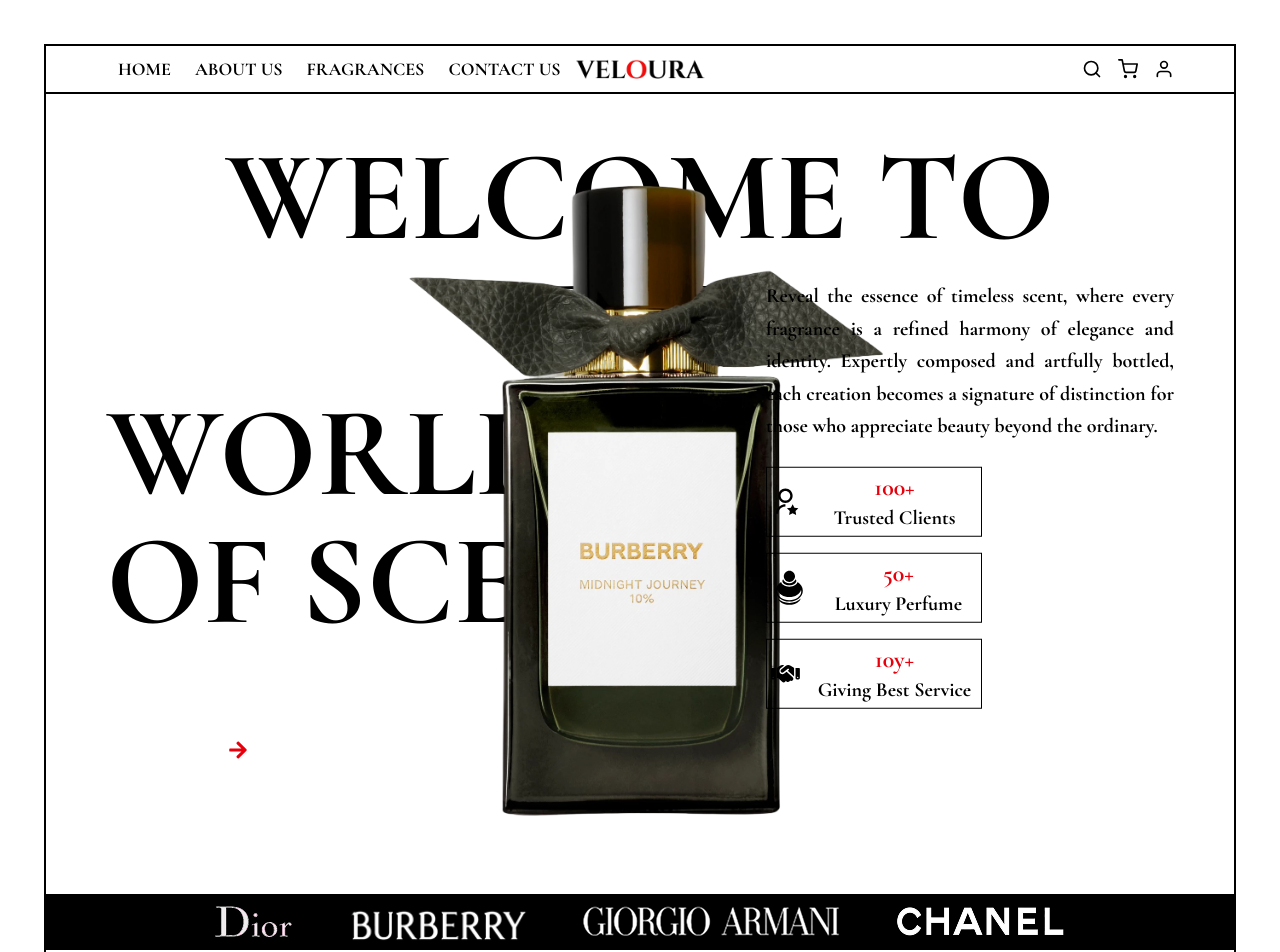
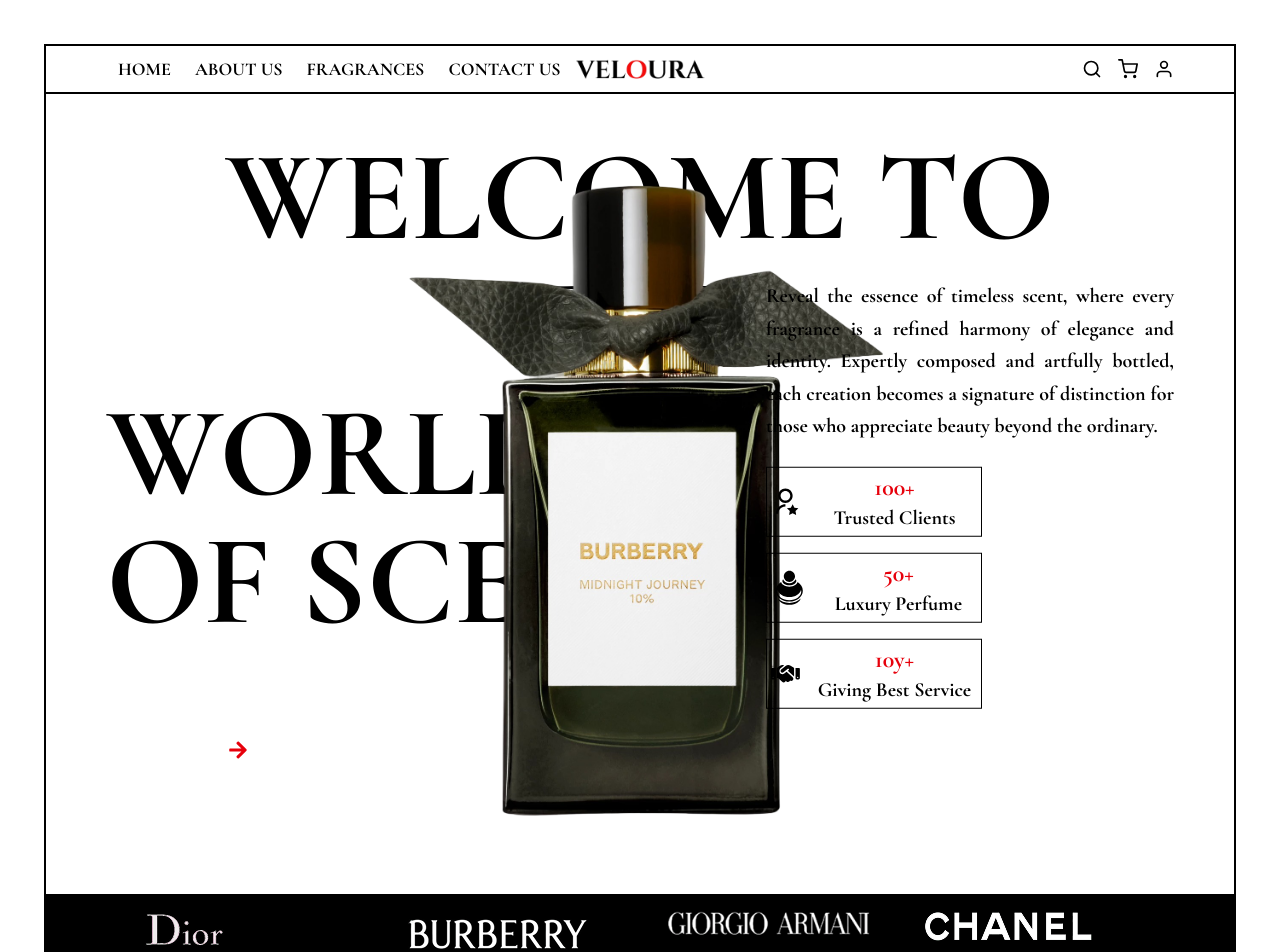
Before and after one commit to ushanic/veloura, a React (Vite) app: page / in a window 1280 px wide. Shown: the top 952 px of the page. Built offline with nearby package versions, Linux system fonts and the light colour scheme.

Commit message:
changed the brand section

```diff
--- a/src/components/pages/Home.jsx
+++ b/src/components/pages/Home.jsx
@@ -95,12 +95,19 @@
       </div>
 
       {/* Brands Section */}
-      <div className="w-full h-14 bg-black m-0 p-4 flex flex-row gap-12 justify-center items-center">
-        <img src={brand1} alt="brand1" className="h-auto max-h-10" />
-        <img src={brand2} alt="brand2" className="h-auto max-h-10" />
-        <img src={brand3} alt="brand3" className="h-auto max-h-10" />
-        <img src={brand4} alt="brand4" className="h-auto max-h-10" />
-      </div>
+
+
+      <div className="grid grid-cols-4 gap-4 px-20 h-15 bg-black">
+  <div className=" p-4 text-center">
+    <img src={brand1} alt="brand1" className=" " />
+  </div>
+  <div className=" p-4 text-center">
+    <img src={brand2} alt="brand2" className="" />
+  </div>
+  <div className="p-4 text-center"><img src={brand3} alt="brand3" className="" /></div>
+  <div className="p-4 text-center"><img src={brand4} alt="brand4" className="" /></div>
+</div>
+
 
       {/* Timeline Section */}
       <div className="w-full flex flex-col lg:flex-row justify-between items-start mt-10 px-4 sm:px-8 md:px-16 lg:px-[60px] gap-10">
```
